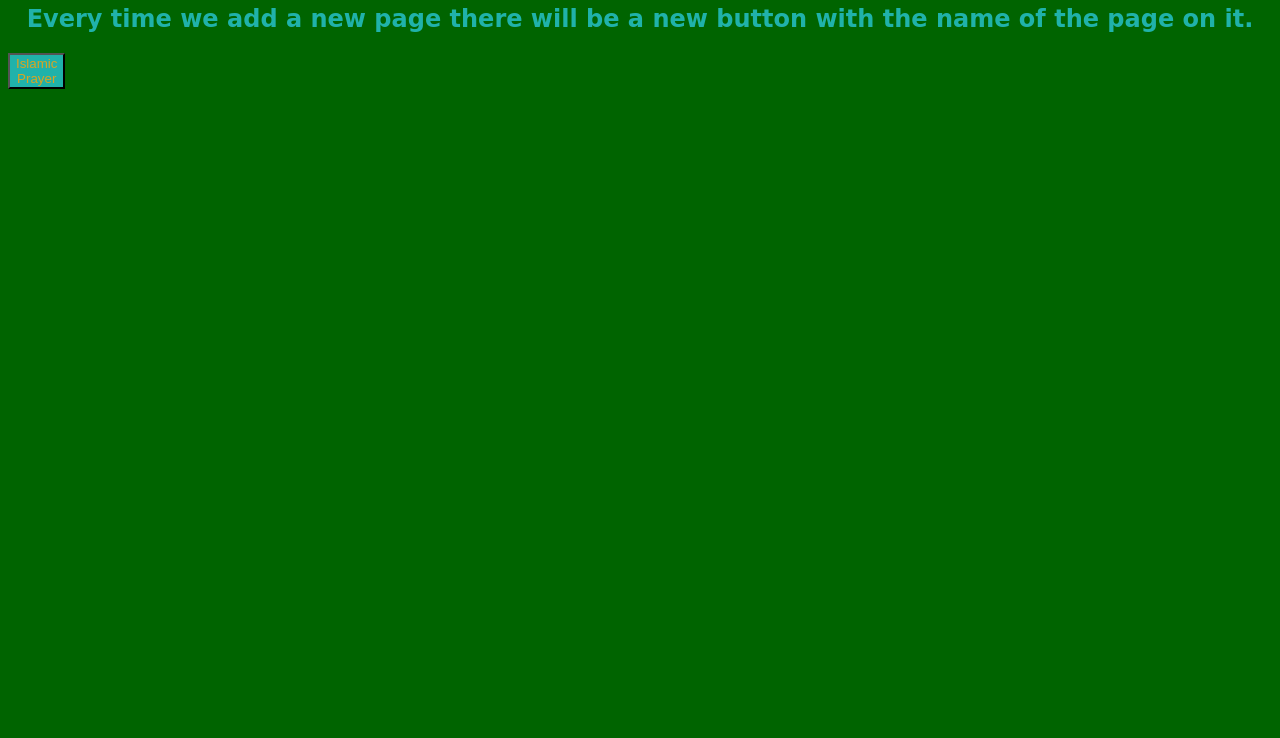
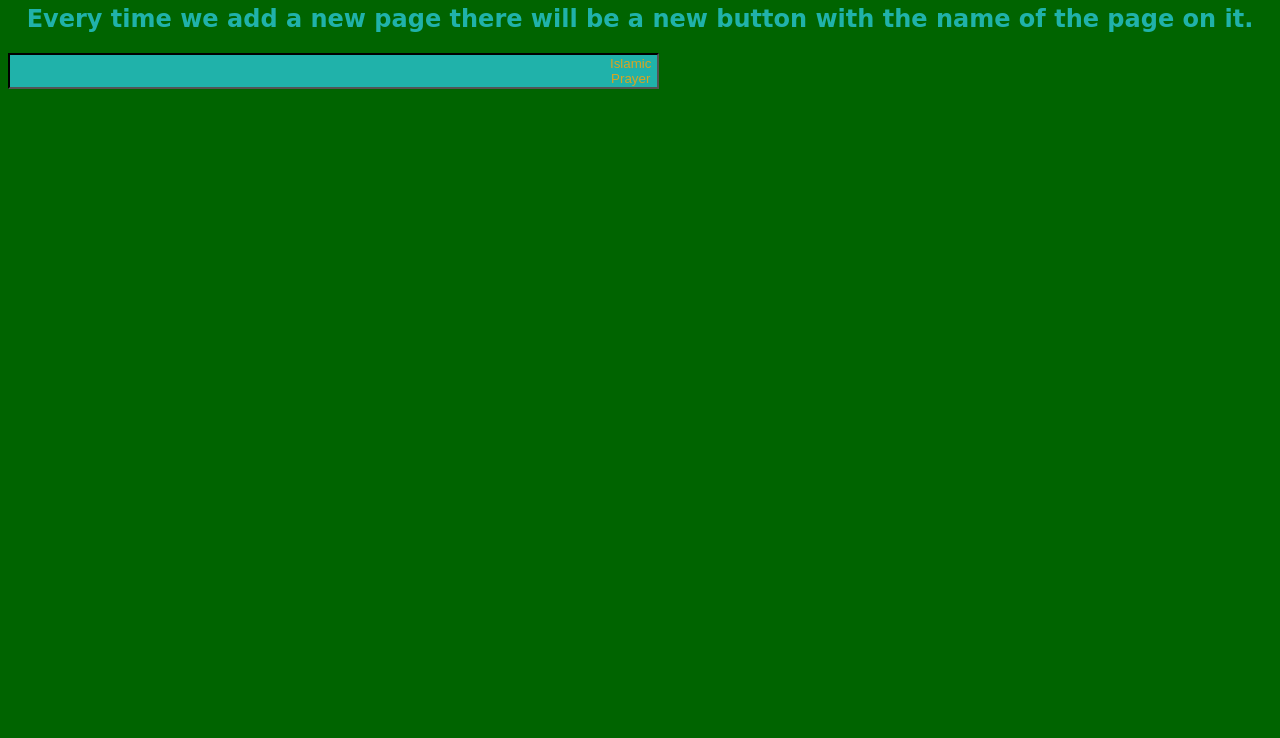
Before and after one commit to ComputerClubDCPS/wikiHOW, a plain HTML site: page main/index.html in a window 1280 px wide. Shown: the part 62-800 px from the top of the page. Drawn offline with Linux system fonts and the light colour scheme.

Commit message:
Update index.html

```diff
--- a/main/index.html
+++ b/main/index.html
@@ -27,7 +27,7 @@
             Welcome to wikiHOW, the best search engine possible.
         </h1>
         <h2> Every time we add a new page there will be a new button with the name of the page on it.</h2>
-        <button onclick = "prayer()">Islamic </br> Prayer </button>
+        <button class = "border" onclick = "prayer()">Islamic </br> Prayer </button>
       <script>
         function prayer(){
           location.replace("https://prayer-5z45e2y27-phoenix-codes-projects.vercel.app/");}
```
